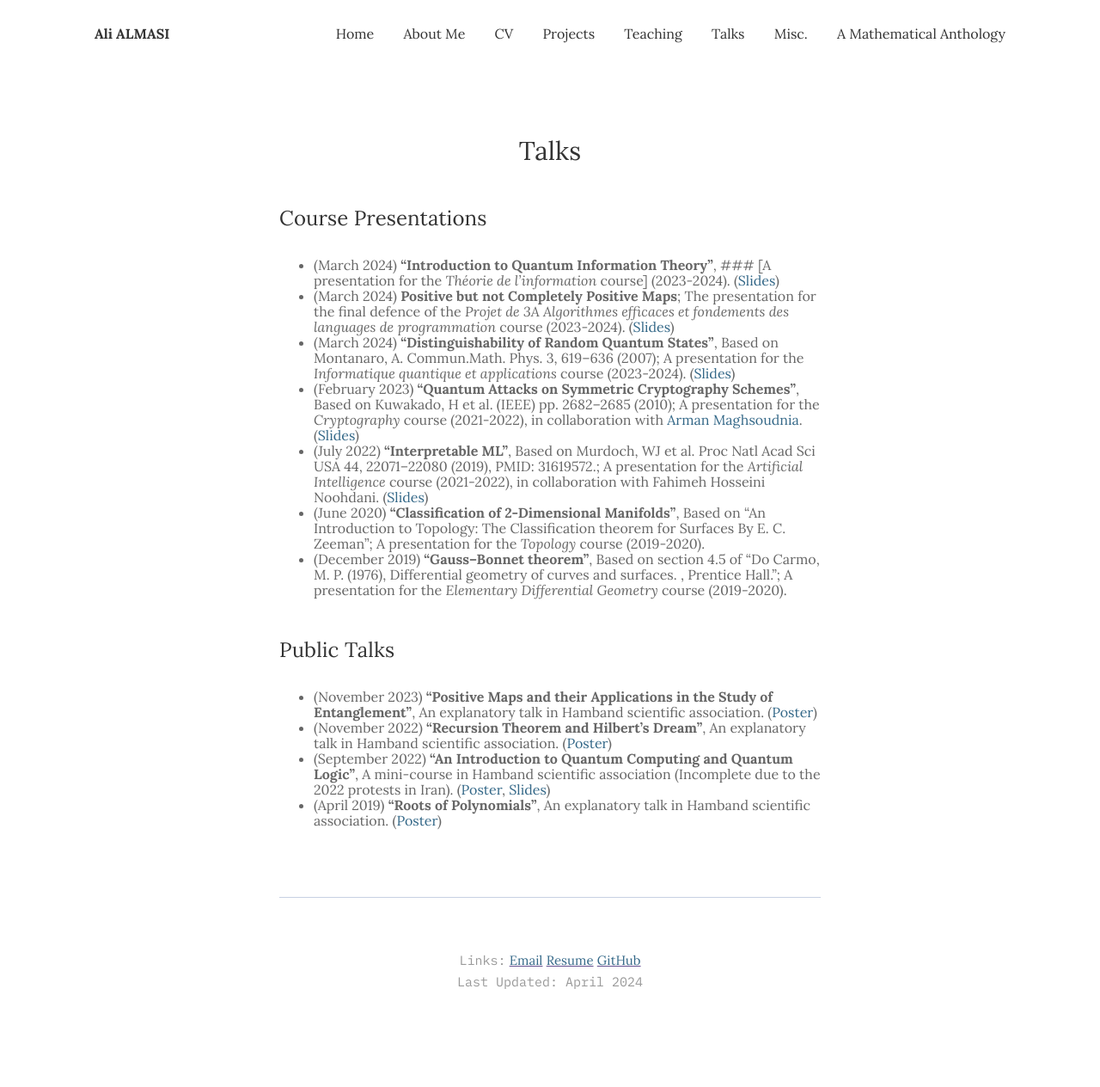
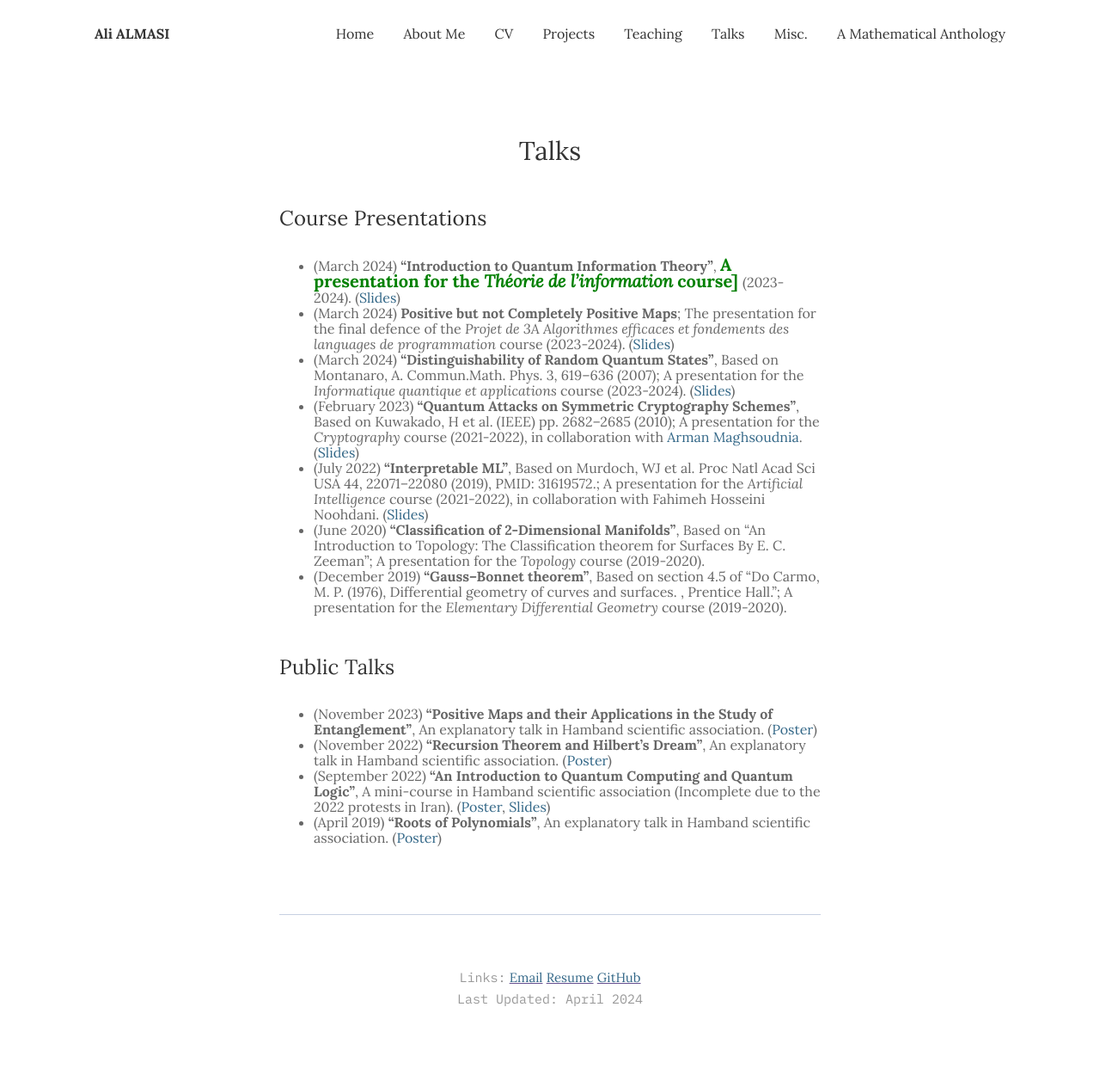
Before and after one commit to ali-almasi/ali-almasi.github.io, a Jekyll site: the page built from _pages/5_talks.md, in a window 1280 px wide. Shown: the whole page at 86% size. Built offline with Jekyll 4.4.1, drawn with Linux system fonts in a browser that asks for light colours.

Commit message:
Update 5_talks.md

```diff
--- a/_pages/5_talks.md
+++ b/_pages/5_talks.md
@@ -5,7 +5,9 @@
 image:
 ---
 ### Course Presentations
-*   (March 2024) **"Introduction to Quantum Information Theory"**, ### [A presentation for the *Théorie de l'information* course] (2023-2024). ([Slides](/assets/talks_materials/Intro_QIT/Intro_to_QIT.pdf))
+*   (March 2024) **"Introduction to Quantum Information Theory"**, <span style="color:green;font-weight:700;font-size:20px">
+    A presentation for the *Théorie de l'information* course]
+</span>(2023-2024). ([Slides](/assets/talks_materials/Intro_QIT/Intro_to_QIT.pdf))
  *   (March 2024) **Positive but not Completely Positive Maps**; The presentation for the final defence of the *Projet de 3A Algorithmes efficaces et fondements des languages de programmation* course (2023-2024). ([Slides](/assets/projects_materials/pncp/PnCP_defence.pdf))
  *   (March 2024) **"Distinguishability of Random Quantum States"**, Based on Montanaro, A. Commun.Math. Phys. 3, 619–636 (2007); A presentation for the *Informatique quantique et applications* course (2023-2024). ([Slides](/assets/talks_materials/Discrimination_of_random_states/discrimination_of_random_states_slides.pdf))
  *   (February 2023) **"Quantum Attacks on Symmetric Cryptography Schemes"**, Based on Kuwakado, H et al. (IEEE) pp. 2682–2685 (2010); A presentation for the *Cryptography* course (2021-2022), in collaboration with [Arman Maghsoudnia](https://people.epfl.ch/arman.maghsoudnia). ([Slides](/assets/talks_materials/QAttacks_symmetric/QAttacks_symmetric.pdf))
```
